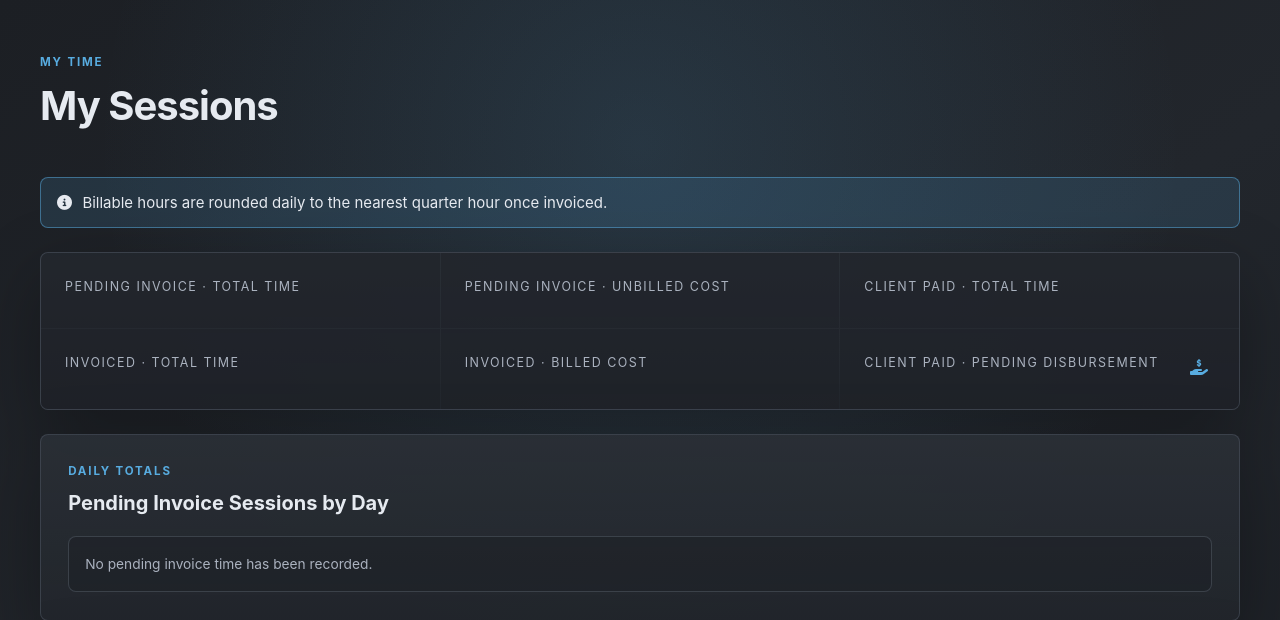
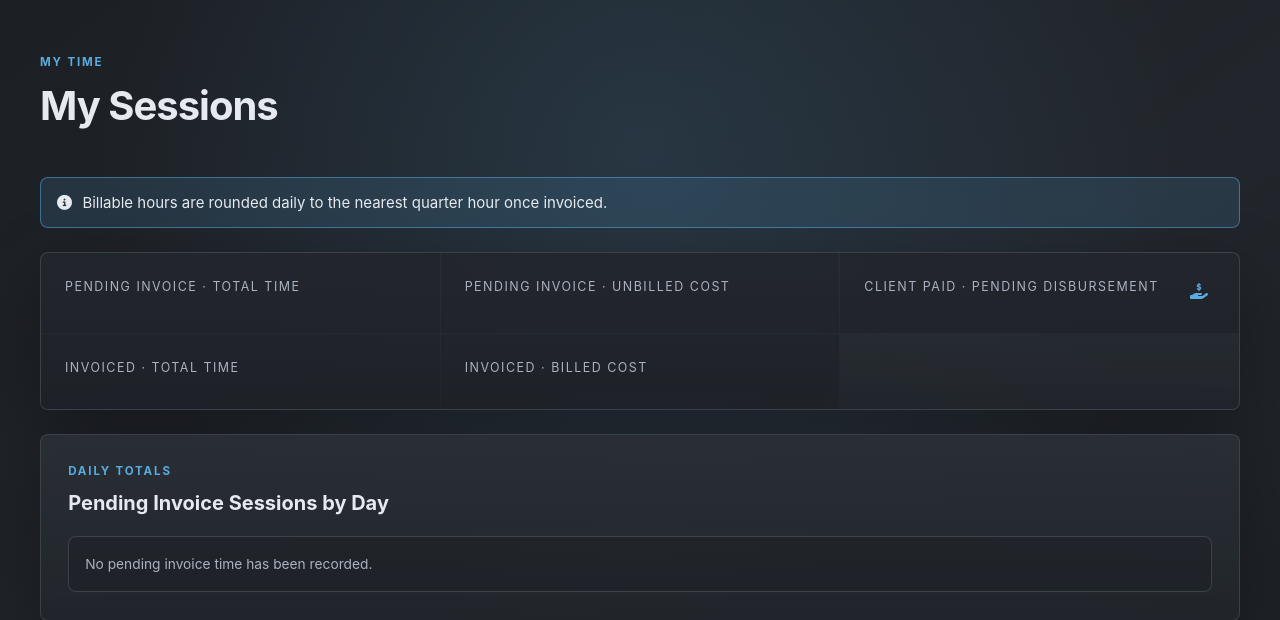
Before and after one commit to dean1012/grayhaven-timetracker, a Python web app: template templates/my_sessions.html in a window 1280 px wide. Shown: the top 620 px of the page. Run offline with Jinja, Linux system fonts and the light colour scheme; the template is opened without the code that fills it, so the values that code supplies are empty; some web fonts are replaced.

Commit message:
Simplify paid-session summary layout

```diff
--- a/templates/my_sessions.html
+++ b/templates/my_sessions.html
@@ -7,10 +7,9 @@
 <section class="summary-grid session-summary panel" aria-label="Session totals" data-live-region="my-session-summary" data-pending-live-summary data-snapshot-at="{{ snapshot_at.isoformat() }}Z" data-base-total-seconds="{{ summary.pending_invoice.seconds }}" data-base-total-cost-cents="{{ (summary.pending_invoice.cost * 100)|int }}"{% if pending_running %} data-running-base-seconds="{{ pending_running.base_seconds }}" data-running-rate-cents="{{ pending_running.hourly_rate_cents }}"{% endif %}>
   <div class="summary-card"><span>Pending Invoice · Total Time</span><strong data-pending-total-duration>{{ format_duration(summary.pending_invoice.seconds) }}</strong></div>
   <div class="summary-card"><span>Pending Invoice · Unbilled Cost</span><strong data-pending-total-cost>{{ format_money(summary.pending_invoice.cost) }}</strong></div>
-  <div class="summary-card"><span>Client Paid · Total Time</span><strong>{{ format_duration(summary.client_paid.seconds) }}</strong></div>
+  <div class="summary-card paid-disbursement-summary"><div class="paid-disbursement-heading"><span>Client Paid · Pending Disbursement</span><a class="icon-button" href="{{ url_for('disbursements.my_history') }}" aria-label="View disbursements" title="View disbursements"><i class="fa-solid fa-hand-holding-dollar" aria-hidden="true"></i></a></div><strong>{{ format_money(summary.client_paid.cost) }}</strong></div>
   <div class="summary-card"><span>Invoiced · Total Time</span><strong>{{ format_duration(summary.invoiced.seconds) }}</strong></div>
   <div class="summary-card"><span>Invoiced · Billed Cost</span><strong>{{ format_money(summary.invoiced.cost) }}</strong></div>
-  <div class="summary-card paid-disbursement-summary"><div class="paid-disbursement-heading"><span>Client Paid · Pending Disbursement</span><a class="icon-button" href="{{ url_for('disbursements.my_history') }}" aria-label="View disbursements" title="View disbursements"><i class="fa-solid fa-hand-holding-dollar" aria-hidden="true"></i></a></div><strong>{{ format_money(summary.client_paid.cost) }}</strong></div>
 </section>
 <section class="panel session-directory" data-live-region="my-pending-daily" data-pending-live-daily data-pending-timezone="{{ timezone_info.key }}"{% if pending_running %} data-snapshot-day="{{ pending_running.snapshot_day }}"{% endif %}>
   <div class="panel-heading"><div><p class="eyebrow">DAILY TOTALS</p><h2>Pending Invoice Sessions by Day</h2></div></div>
```
